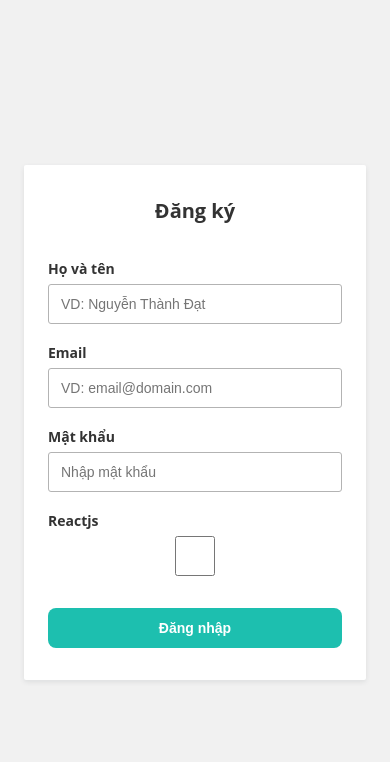
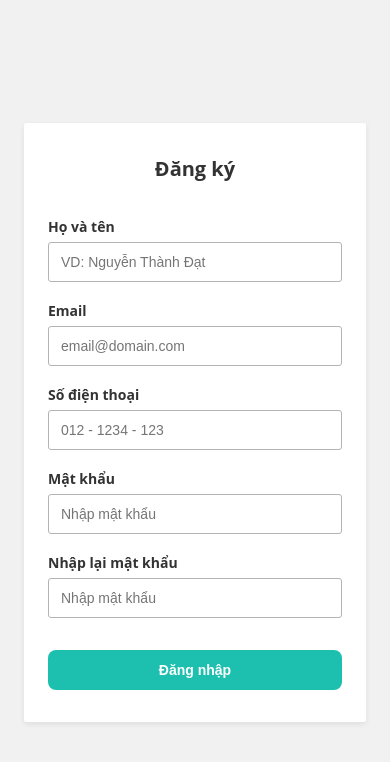
Before and after one commit to thanhdat19521/liberty_velidator, a plain HTML site: page index.html in a window 390 px wide. Drawn offline with Linux system fonts and the light colour scheme.

Commit message:
update validate phone & retypePassword

```diff
--- a/index.html
+++ b/index.html
@@ -26,7 +26,14 @@
 
             <div class="form-group">
                 <label for="email" class="form-label">Email</label>
-                <input name="email" type="text" rules="required|email" placeholder="VD: email@domain.com"
+                <input name="email" type="text" rules="required|email" placeholder="email@domain.com"
+                    class="form-control">
+                <span class="form-message"></span>
+            </div>
+
+            <div class="form-group">
+                <label for="phoneNumber" class="form-label">Số điện thoại</label>
+                <input name="phoneNumber" type="text" rules="required|phone" placeholder="012 - 1234 - 123"
                     class="form-control">
                 <span class="form-message"></span>
             </div>
@@ -37,9 +44,11 @@
                     class="form-control">
                 <span class="form-message"></span>
             </div>
+
             <div class="form-group">
-                <label for="reactjs" class="form-label">Reactjs</label>
-                <input name="reactjs" type="checkbox" rules="required" class="form-control">
+                <label for="retypePassword" class="form-label">Nhập lại mật khẩu</label>
+                <input name="retypePassword" type="password" rules="required|retypePassword" placeholder="Nhập mật khẩu"
+                    class="form-control">
                 <span class="form-message"></span>
             </div>
 
--- a/main.js
+++ b/main.js
@@ -36,7 +36,11 @@ function Validator(formSelector, group, errorMess, options = {}) {
         },
         retypePassword: function (value) {
             let ele = document.querySelector('[name=password]').value;
-            return value.length == ele ? undefined : "Mật khẩu nhập lại không chính xác"
+            return value == ele ? undefined : "Mật khẩu nhập lại không chính xác"
+        },
+        phone: function (value) {
+            var phoneNumber = /^(0|\+84)(\s|\.)?((3[2-9])|(5[689])|(7[06-9])|(8[1-689])|(9[0-46-9]))(\d)(\s|\.)?(\d{3})(\s|\.)?(\d{3})$/;
+            return phoneNumber.test(value) ? undefined : 'Số điện thoại không hợp lệ'
         }
 
     };
```
